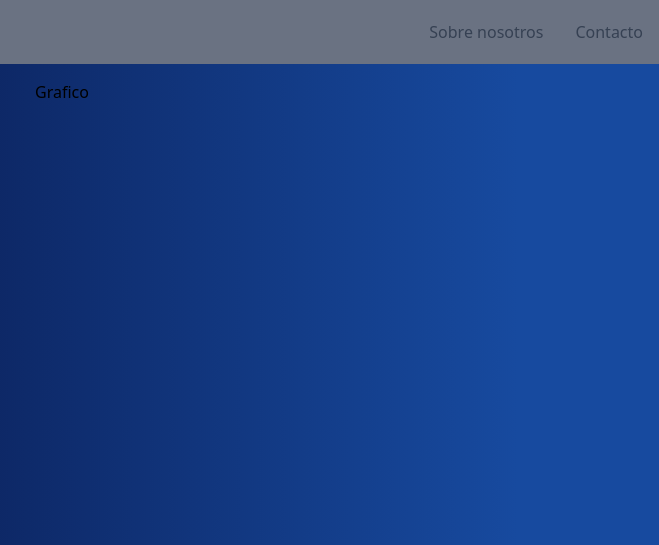
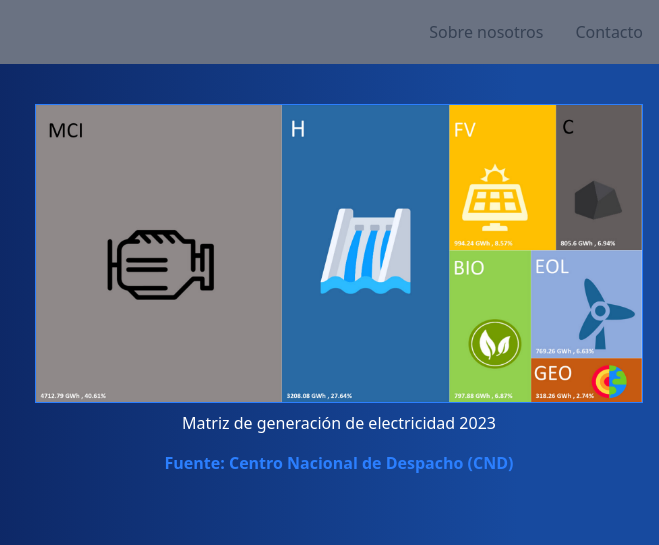
Before and after one commit to CarlosVasquez13/electricity-consumption, an Astro site: page / in a window 1280 px wide. Shown: the top 545 px of the page, 621-1280 px from the left. Built offline with nearby package versions, Linux system fonts and the light colour scheme; Astro itself is replaced by a stand-in of ours.

Commit message:
Agregando matriz de generación 2023

```diff
--- a/src/components/Home.astro
+++ b/src/components/Home.astro
@@ -1,5 +1,6 @@
 ---
 import logoBlue from '../assets/images/logo_blue.png';
+import graficoConsumo from '../assets/images/generacion.png';
 ---
 
 <div class="gap-4">
@@ -18,8 +19,17 @@ import logoBlue from '../assets/images/logo_blue.png';
 
         </div>
         <div class="p-4">
-                    <div>
-                        Grafico
+                    <div class="flex flex-col pt-6 items-center">
+                        <img src={graficoConsumo.src} alt="Descripción de la imagen"
+                        class="w-auto h-auto border border-blue-500" />
+                        <p class="text-white text-center mt-2">
+                            Matriz de generación de electricidad 2023
+                        </p>
+                        <a href="https://sen.hn/wp-content/uploads/2024/08/IEASEN-2023_7.8.2024.pdf"
+                        target="_blank"
+                        class=" text-blue-500 font-bold py-2 px-4 rounded hover:text-white mt-2">
+                            Fuente: Centro Nacional de Despacho (CND)
+                        </a>
                     </div>
 
         </div>
```
Also changed, not shown: src/assets/images/consumo_generacion.png (added), src/assets/images/generacion.png (added).
